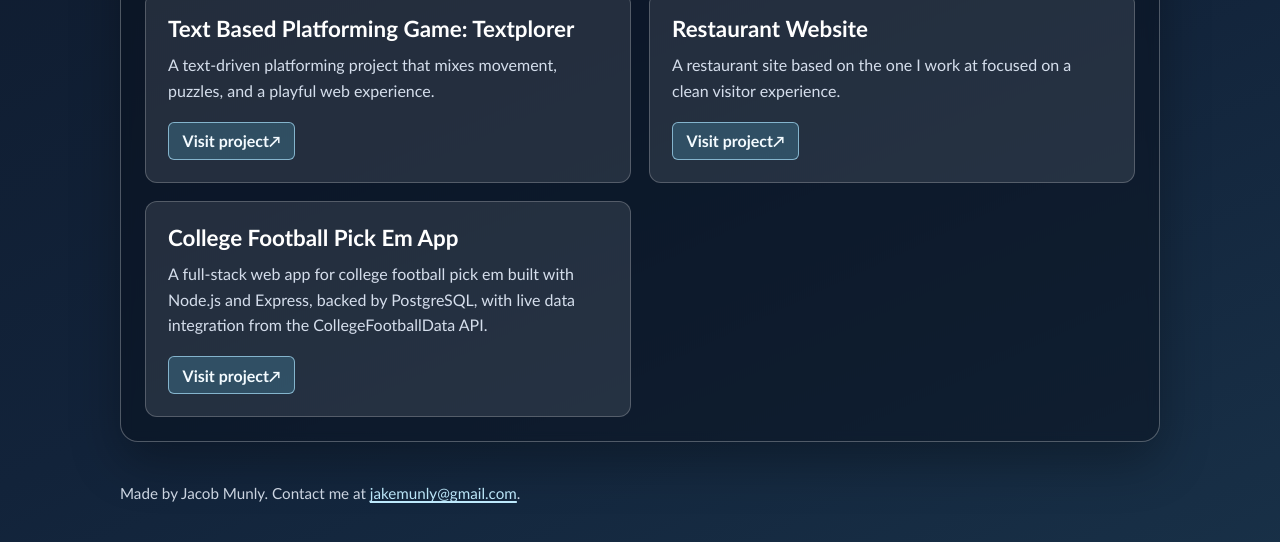
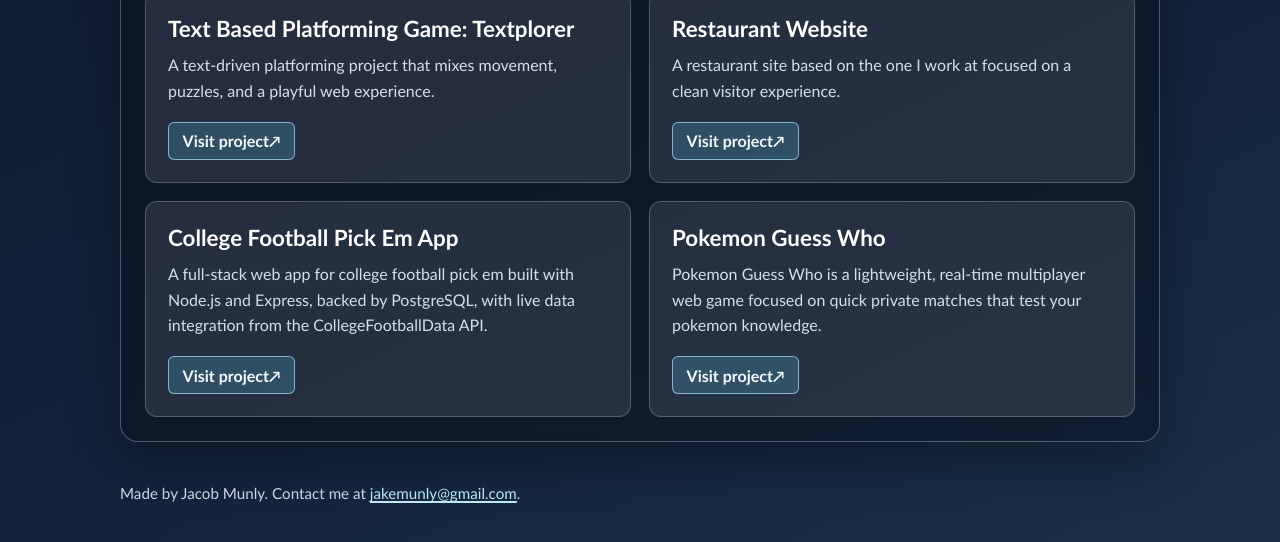
Before and after one commit to gilbertboys/moon, a website: page projects.html in a window 1280 px wide. Shown: the part 238-780 px from the top of the page. Drawn offline with Linux system fonts and the light colour scheme.

Commit message:
added new pokemon guess who project

```diff
--- a/projects.html
+++ b/projects.html
@@ -40,6 +40,12 @@
           <p>A full-stack web app for college football pick em built with Node.js and Express, backed by PostgreSQL, with live data integration from the CollegeFootballData API.</p>
           <a href="https://pickthem-87beab4adfc8.herokuapp.com/" target="_blank" rel="noreferrer">Visit project</a>
         </article>
+
+        <article class="project-card">
+          <h2>Pokemon Guess Who</h2>
+          <p>Pokemon Guess Who is a lightweight, real-time multiplayer web game focused on quick private matches that test your pokemon knowledge.</p>
+          <a href="https://pokemonguesswho-8784910fca47.herokuapp.com/" target="_blank" rel="noreferrer">Visit project</a>
+        </article>
       </div>
     </section>
   </main>
```
